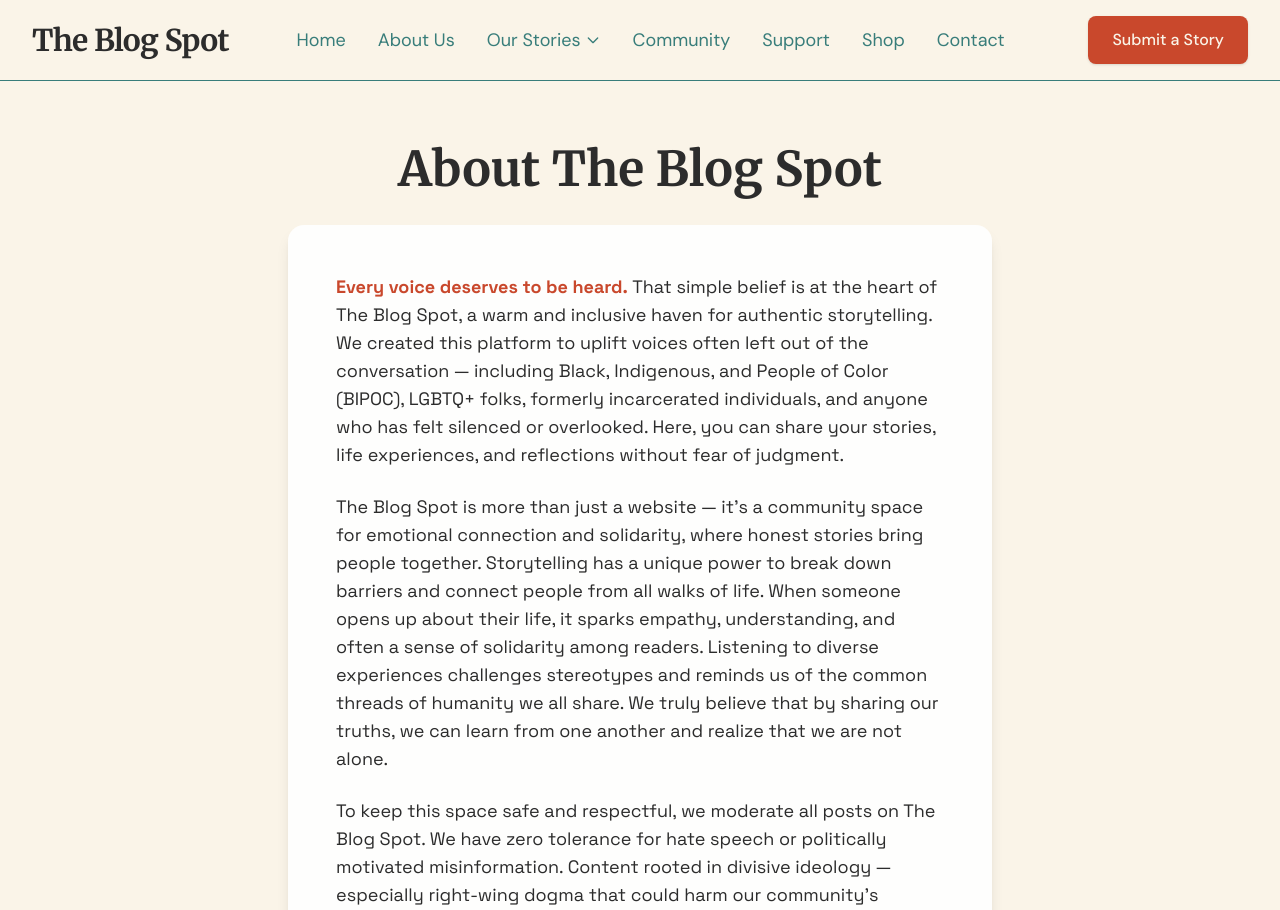
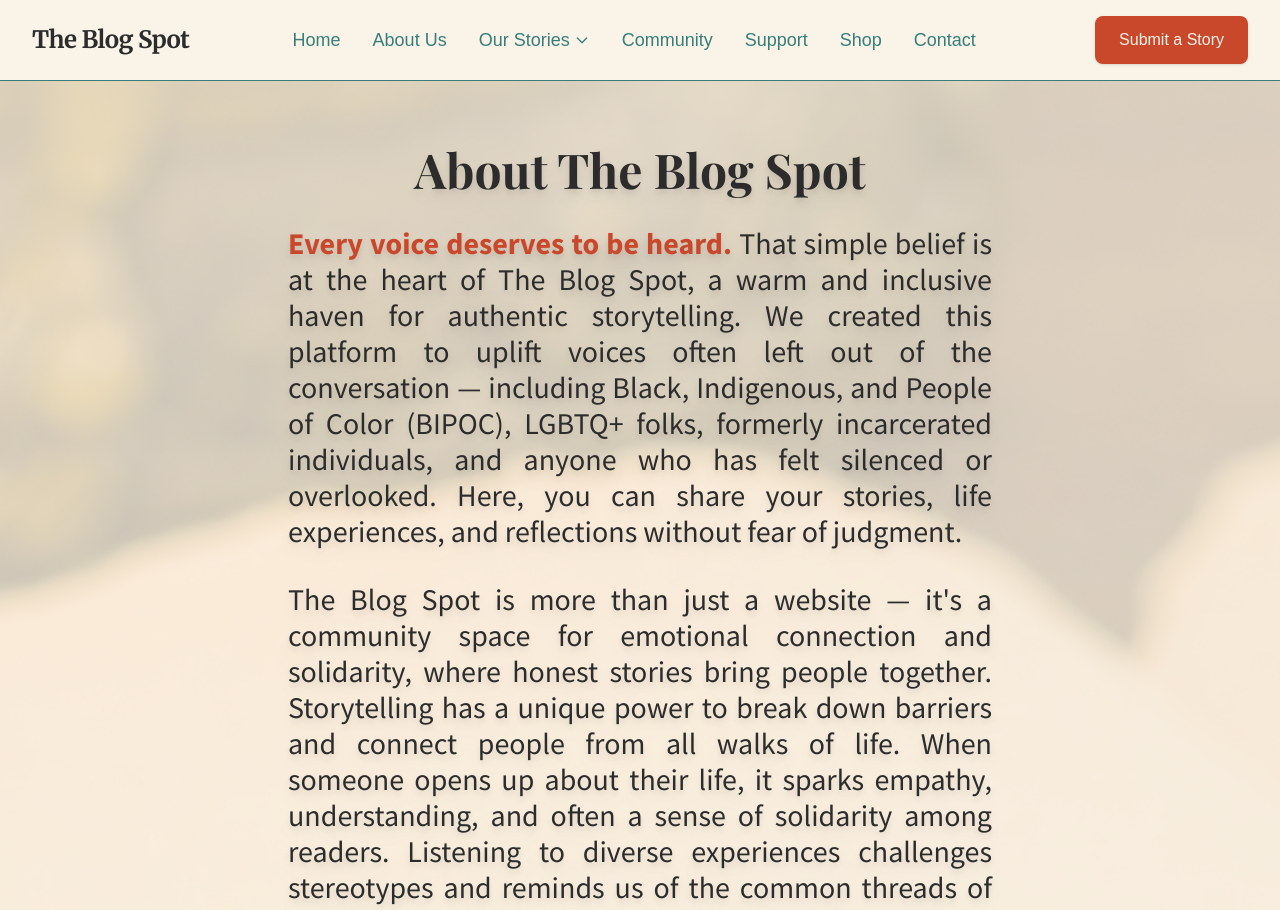
Before and after one commit to pitosanchez/the-blog-spot, a React (Vite) app: page /about in a window 1280 px wide. Shown: the top 910 px of the page. Built offline with nearby package versions, Linux system fonts and the light colour scheme.

Commit message:
fixed about layout and applied gsap

```diff
--- a/package.json
+++ b/package.json
@@ -10,6 +10,7 @@
     "preview": "vite preview"
   },
   "dependencies": {
+    "gsap": "^3.13.0",
     "react": "^19.1.0",
     "react-dom": "^19.1.0",
     "react-router-dom": "^7.6.2"
--- a/src/components/Home/Hero.tsx
+++ b/src/components/Home/Hero.tsx
@@ -43,23 +43,23 @@ export const Hero = () => {
       <div className="container-custom relative z-10 flex flex-col md:flex-row items-center gap-12">
         {/* Left: Headline and CTA */}
         <div className="flex-1 text-center md:text-left">
-          <h1 className="text-5xl md:text-6xl font-display font-bold text-vintage-ink leading-tight mb-4 drop-shadow-lg">
+          <h1 className="text-5xl md:text-6xl font-playfair font-bold text-vintage-ink leading-tight mb-4 drop-shadow-lg">
             Every Story Matters.
             <br />
             <span className="text-bodega-brick">Every Voice Belongs.</span>
           </h1>
-          <p className="text-xl text-community-teal font-body mb-4 max-w-xl mx-auto md:mx-0 drop-shadow">
+          <p className="text-xl text-community-teal font-source mb-4 max-w-xl mx-auto md:mx-0 drop-shadow">
             The Blog Spot is a home for real stories, memories, and truths from
             people of every background. Whether you're sharing a poem, a photo
             essay, a confession, or a family recipe—your voice is welcome here.
           </p>
-          <p className="text-base text-vintage-ink font-body mb-8 max-w-xl mx-auto md:mx-0 drop-shadow">
+          <p className="text-base text-vintage-ink font-source mb-8 max-w-xl mx-auto md:mx-0 drop-shadow">
             All backgrounds. All experiences. All forms. Share your truth, your
             humor, your heart—your way.
           </p>
           <a
             href="/submit"
-            className="btn-primary px-8 py-3 text-lg font-bold inline-block shadow-lg hover:scale-105 transition-transform"
+            className="btn-primary px-8 py-3 text-lg font-bold inline-block shadow-lg hover:scale-105 transition-transform font-source"
           >
             Share Your Story
           </a>
@@ -69,21 +69,21 @@ export const Hero = () => {
           <div className="bg-white bg-opacity-70 backdrop-blur-md rounded-3xl shadow-xl border-4 border-community-teal max-w-md w-full p-8 flex flex-col items-center md:mb-8 md:mr-4">
             <div className="w-full h-48 bg-storyteller-cream bg-opacity-60 rounded-xl mb-6 flex items-center justify-center overflow-hidden">
               {/* Placeholder for featured image */}
-              <span className="text-7xl text-bodega-brick font-display">
+              <span className="text-7xl text-bodega-brick font-playfair">
                 ✍️
               </span>
             </div>
-            <h2 className="text-2xl font-display font-bold text-vintage-ink mb-2 text-center drop-shadow">
+            <h2 className="text-2xl font-playfair font-bold text-vintage-ink mb-2 text-center drop-shadow">
               "Cornerstore Confessions: The Day I Found My Voice"
             </h2>
-            <p className="text-community-teal font-body text-center mb-4 drop-shadow">
+            <p className="text-community-teal font-source text-center mb-4 drop-shadow">
               "I never thought a simple trip to the bodega would change my life.
               But that day, surrounded by the hum of refrigerators and the smell
               of fresh bread, I finally spoke my truth."
             </p>
             <a
               href="/cornerstore-confessions"
-              className="btn-secondary px-6 py-2 text-base font-bold mt-2"
+              className="btn-secondary px-6 py-2 text-base font-bold mt-2 font-source"
             >
               Read Featured Story
             </a>
--- a/src/components/Layout/Header.tsx
+++ b/src/components/Layout/Header.tsx
@@ -28,7 +28,7 @@ export const Header = () => {
         {/* Logo */}
         <a
           href="/"
-          className="text-3xl font-display font-bold text-vintage-ink tracking-tight"
+          className="text-2xl font-display font-bold text-vintage-ink tracking-tight"
         >
           The Blog Spot
         </a>
--- a/src/index.css
+++ b/src/index.css
@@ -1,4 +1,4 @@
-@import url("https://fonts.googleapis.com/css2?family=Space+Grotesk:wght@400;500;600;700&family=Merriweather:wght@400;700&family=DM+Sans:wght@400;500;700&display=swap");
+@import url("https://fonts.googleapis.com/css2?family=Inter:wght@400;500;700&family=Roboto:wght@400;500;700&family=Lato:wght@400;700&family=Open+Sans:wght@400;700&family=Source+Sans+Pro:wght@400;700&family=Playfair+Display:wght@400;700&family=Merriweather:wght@400;700&family=Lora:wght@400;700&display=swap");
 
 @tailwind base;
 @tailwind components;
@@ -10,7 +10,7 @@
   }
 
   body {
-    @apply bg-storyteller-cream text-vintage-ink font-body;
+    @apply bg-storyteller-cream text-vintage-ink font-inter;
   }
 
   h1,
@@ -19,11 +19,11 @@
   h4,
   h5,
   h6 {
-    @apply font-display font-bold text-vintage-ink;
+    @apply font-playfair font-bold text-vintage-ink;
   }
 
   p {
-    @apply font-body;
+    @apply font-source;
   }
 }
 
@@ -46,3 +46,30 @@
     @apply bg-white rounded-2xl shadow-lg p-6 hover:shadow-xl transition-shadow duration-200;
   }
 }
+
+@layer utilities {
+  .font-playfair {
+    font-family: "Playfair Display", serif;
+  }
+  .font-source {
+    font-family: "Source Sans Pro", sans-serif;
+  }
+  .font-open {
+    font-family: "Open Sans", sans-serif;
+  }
+  .font-roboto {
+    font-family: "Roboto", sans-serif;
+  }
+  .font-lato {
+    font-family: "Lato", sans-serif;
+  }
+  .font-inter {
+    font-family: "Inter", sans-serif;
+  }
+  .font-lora {
+    font-family: "Lora", serif;
+  }
+  .font-merriweather {
+    font-family: "Merriweather", serif;
+  }
+}
--- a/src/pages/About.tsx
+++ b/src/pages/About.tsx
@@ -1,12 +1,64 @@
+import { useEffect, useRef } from "react";
+import gsap from "gsap";
+import { ScrollTrigger } from "gsap/ScrollTrigger";
+import aboutBg from "../assets/what-is-story.jpg";
+
+gsap.registerPlugin(ScrollTrigger);
+
 export default function About() {
+  const paragraphsRef = useRef<(HTMLParagraphElement | null)[]>([]);
+
+  useEffect(() => {
+    const elements = paragraphsRef.current.filter(Boolean);
+    if (elements.length) {
+      gsap.fromTo(
+        elements,
+        { autoAlpha: 0, y: 60 },
+        {
+          autoAlpha: 1,
+          y: 0,
+          duration: 1.5,
+          ease: "power3.out",
+          stagger: 0.25,
+          scrollTrigger: {
+            trigger: elements[0],
+            start: "top 85%",
+            end: "bottom 20%",
+            toggleActions: "play none none none",
+          },
+        }
+      );
+    }
+    return () => {
+      ScrollTrigger.getAll().forEach((st: any) => st.kill());
+    };
+  }, []);
+
   return (
-    <section className="bg-storyteller-cream min-h-screen py-16">
-      <div className="container-custom max-w-3xl mx-auto">
-        <h1 className="text-4xl md:text-5xl font-display font-bold text-vintage-ink mb-8 text-center">
+    <section
+      className="relative min-h-screen flex items-center justify-center py-16"
+      style={{
+        backgroundImage: `url(${aboutBg})`,
+        backgroundSize: "cover",
+        backgroundPosition: "center",
+      }}
+    >
+      {/* Overlay for readability */}
+      <div
+        className="absolute inset-0 bg-storyteller-cream bg-opacity-80"
+        aria-hidden="true"
+      ></div>
+      <div className="container-custom max-w-3xl mx-auto relative z-10 text-center">
+        <h1 className="text-4xl md:text-5xl font-playfair font-bold text-vintage-ink mb-8 drop-shadow-lg">
           About The Blog Spot
         </h1>
-        <div className="bg-white bg-opacity-90 rounded-2xl shadow-lg p-8 md:p-12">
-          <p className="text-lg font-body text-vintage-ink mb-6">
+        <div className="space-y-8">
+          <p
+            ref={(el) => {
+              paragraphsRef.current[0] = el;
+            }}
+            className="text-3xl font-source text-vintage-ink drop-shadow-lg text-justify"
+          >
             <span className="font-bold text-bodega-brick">
               Every voice deserves to be heard.
             </span>{" "}
@@ -18,7 +70,12 @@ export default function About() {
             or overlooked. Here, you can share your stories, life experiences,
             and reflections without fear of judgment.
           </p>
-          <p className="text-lg font-body text-vintage-ink mb-6">
+          <p
+            ref={(el) => {
+              paragraphsRef.current[1] = el;
+            }}
+            className="text-3xl font-source text-vintage-ink drop-shadow-lg text-justify"
+          >
             The Blog Spot is more than just a website — it's a community space
             for emotional connection and solidarity, where honest stories bring
             people together. Storytelling has a unique power to break down
@@ -30,7 +87,12 @@ export default function About() {
             our truths, we can learn from one another and realize that we are
             not alone.
           </p>
-          <p className="text-lg font-body text-vintage-ink mb-6">
+          <p
+            ref={(el) => {
+              paragraphsRef.current[2] = el;
+            }}
+            className="text-3xl font-source text-vintage-ink drop-shadow-lg text-justify"
+          >
             To keep this space safe and respectful, we moderate all posts on The
             Blog Spot. We have zero tolerance for hate speech or politically
             motivated misinformation. Content rooted in divisive ideology —
@@ -39,14 +101,24 @@ export default function About() {
             with our values of honesty, empathy, and inclusivity, we preserve
             the trust and integrity of our community.
           </p>
-          <p className="text-lg font-body text-vintage-ink mb-6">
+          <p
+            ref={(el) => {
+              paragraphsRef.current[3] = el;
+            }}
+            className="text-3xl font-source text-vintage-ink drop-shadow-lg text-justify"
+          >
             For everyone visiting The Blog Spot, we want you to feel heard,
             valued, and at home. If you're here to read, we hope these stories
             broaden your perspective and touch your heart. If you're moved to
             share, we encourage you to add your own story when you're ready –
             knowing you'll be met with support and respect.
           </p>
-          <p className="text-lg font-body text-vintage-ink">
+          <p
+            ref={(el) => {
+              paragraphsRef.current[4] = el;
+            }}
+            className="text-3xl font-source text-vintage-ink drop-shadow-lg text-justify"
+          >
             We warmly invite you to join our community. Together, through
             sharing and listening, we can foster understanding, spark healing,
             and remind each other that every voice matters.
--- a/tailwind.config.js
+++ b/tailwind.config.js
@@ -16,6 +16,14 @@ export default {
                 'display': ['Merriweather', 'serif'],
                 'body': ['Space Grotesk', 'sans-serif'],
                 'accent': ['DM Sans', 'sans-serif'],
+                'playfair': ['Playfair Display', 'serif'],
+                'source': ['Source Sans Pro', 'sans-serif'],
+                'open': ['Open Sans', 'sans-serif'],
+                'roboto': ['Roboto', 'sans-serif'],
+                'lato': ['Lato', 'sans-serif'],
+                'inter': ['Inter', 'sans-serif'],
+                'lora': ['Lora', 'serif'],
+                'merriweather': ['Merriweather', 'serif'],
             },
             spacing: {
                 '128': '32rem',
```
Also changed, not shown: src/assets/what-is-story.jpg (added), 1 other file (tests, documents, lock files or other folders).
